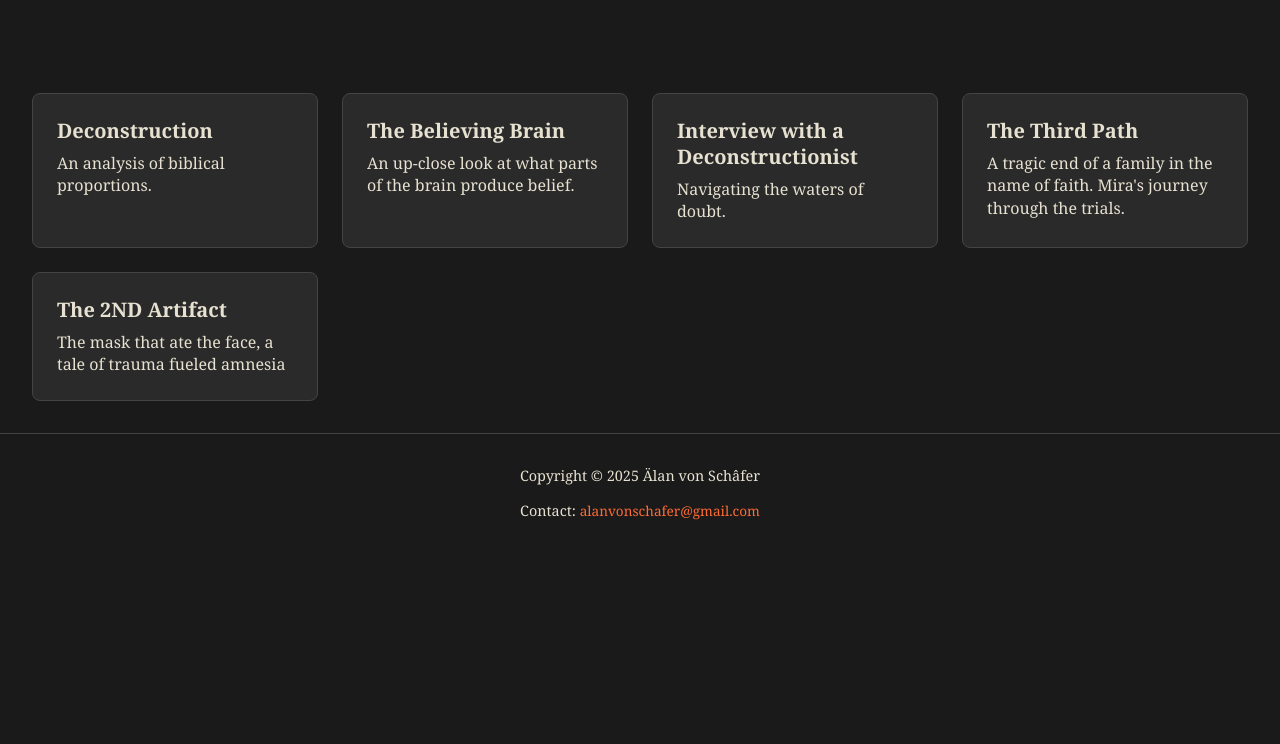
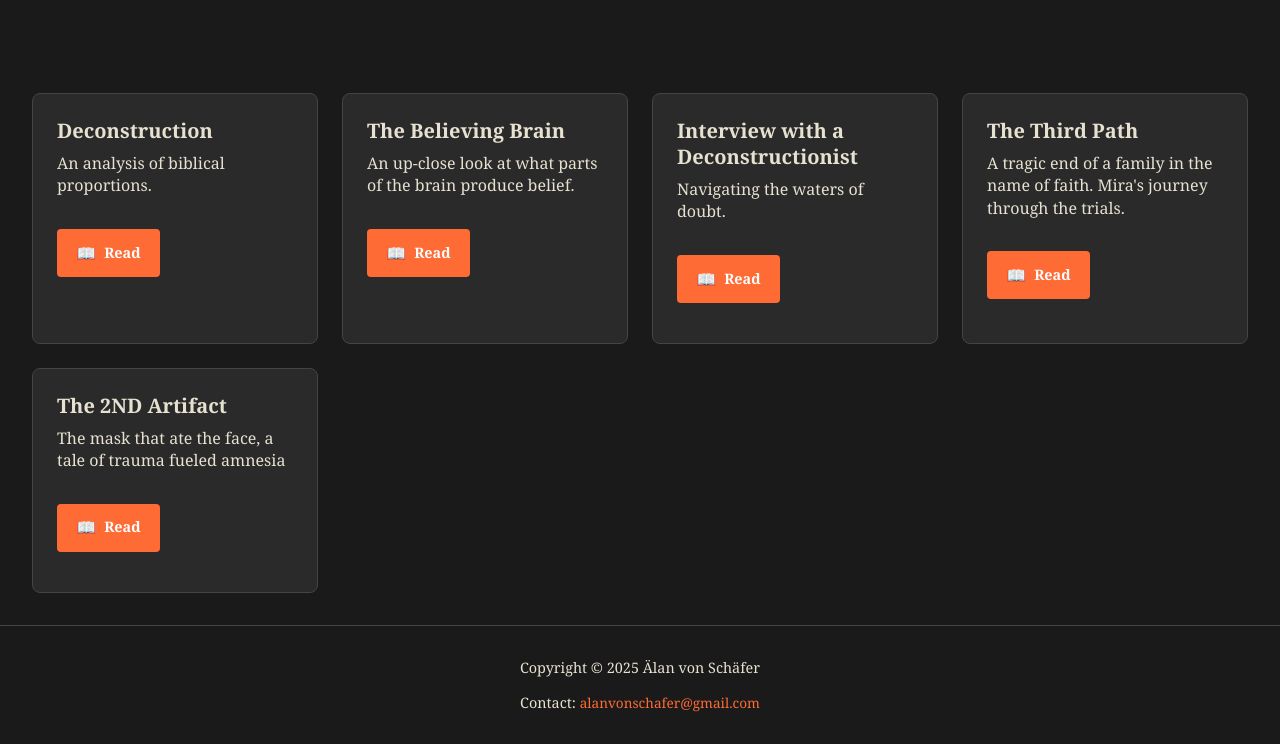
Before and after one commit to alanschafer/alanschafer, a plain HTML site: page index.html in a window 1280 px wide. Shown: the part 456-1200 px from the top of the page. Before the commit the page ends 1008 px from the top, so only its background shows below. Drawn offline with Linux system fonts and the light colour scheme.

Commit message:
Update index.html

```diff
--- a/index.html
+++ b/index.html
@@ -3,7 +3,7 @@
 <head>
   <meta charset="UTF-8" />
   <meta name="viewport" content="width=device-width, initial-scale=1.0" />
-  <title>Älan von Schâfer</title>
+  <title>Älan von Schäfer</title>
   <style>
     body {
       margin: 0;
@@ -100,6 +100,31 @@
       line-height: 1.4;
       word-wrap: break-word;
       hyphens: auto;
+      margin-bottom: 1rem;
+    }
+
+    .read-button {
+      background: #ff6b35;
+      color: white;
+      border: none;
+      padding: 0.8rem 1.2rem;
+      border-radius: 0.25rem;
+      font-size: 0.9rem;
+      font-weight: bold;
+      text-decoration: none;
+      display: inline-flex;
+      align-items: center;
+      gap: 0.5rem;
+      transition: background 0.3s ease;
+      margin-top: 1rem;
+    }
+
+    .read-button:hover {
+      background: #e55a2b;
+    }
+
+    .book-icon {
+      font-size: 1rem;
     }
 
     footer {
@@ -130,7 +155,7 @@
 </head>
 <body>
   <header>
-    <div class="platform"><span>Ä</span>lan von Schâfer</div>
+    <div class="platform"><span>Ä</span>lan von Schäfer</div>
     <div class="pillars">
       <div class="pillar"></div>
       <div class="pillar"></div>
@@ -146,37 +171,57 @@
         <a href="https://alanschafer.github.io/Deconstruction/">
           <div class="book-title">Deconstruction</div>
           <div>An analysis of biblical proportions.</div>
+          <div class="read-button">
+            <span class="book-icon">📖</span>
+            Read
+          </div>
         </a>
       </div>
       <div class="book">
         <a href="https://alanschafer.github.io/TheBelievingBrain-/">
           <div class="book-title">The Believing Brain</div>
           <div>An up-close look at what parts of the brain produce belief.</div>
+          <div class="read-button">
+            <span class="book-icon">📖</span>
+            Read
+          </div>
         </a>
       </div>
       <div class="book">
         <a href="https://alanschafer.github.io/Interview/">
           <div class="book-title">Interview with a Deconstructionist</div>
           <div>Navigating the waters of doubt.</div>
+          <div class="read-button">
+            <span class="book-icon">📖</span>
+            Read
+          </div>
         </a>
       </div>
       <div class="book">
         <a href="https://alanschafer.github.io/thirdpath/">
           <div class="book-title">The Third Path</div>
           <div>A tragic end of a family in the name of faith. Mira's journey through the trials.</div>
+          <div class="read-button">
+            <span class="book-icon">📖</span>
+            Read
+          </div>
         </a>
       </div>
       <div class="book">
         <a href="https://alanschafer.github.io/Shorts/">
           <div class="book-title">The 2ND Artifact</div>
           <div>The mask that ate the face, a tale of trauma fueled amnesia</div>
+          <div class="read-button">
+            <span class="book-icon">📖</span>
+            Read
+          </div>
         </a>
       </div>
     </section>
   </main>
 
   <footer>
-    <div>Copyright © 2025 Älan von Schâfer</div>
+    <div>Copyright © 2025 Älan von Schäfer</div>
     <div class="contact">
       Contact: <a href="mailto:alanvonschafer@gmail.com">alanvonschafer@gmail.com</a>
     </div>
```
